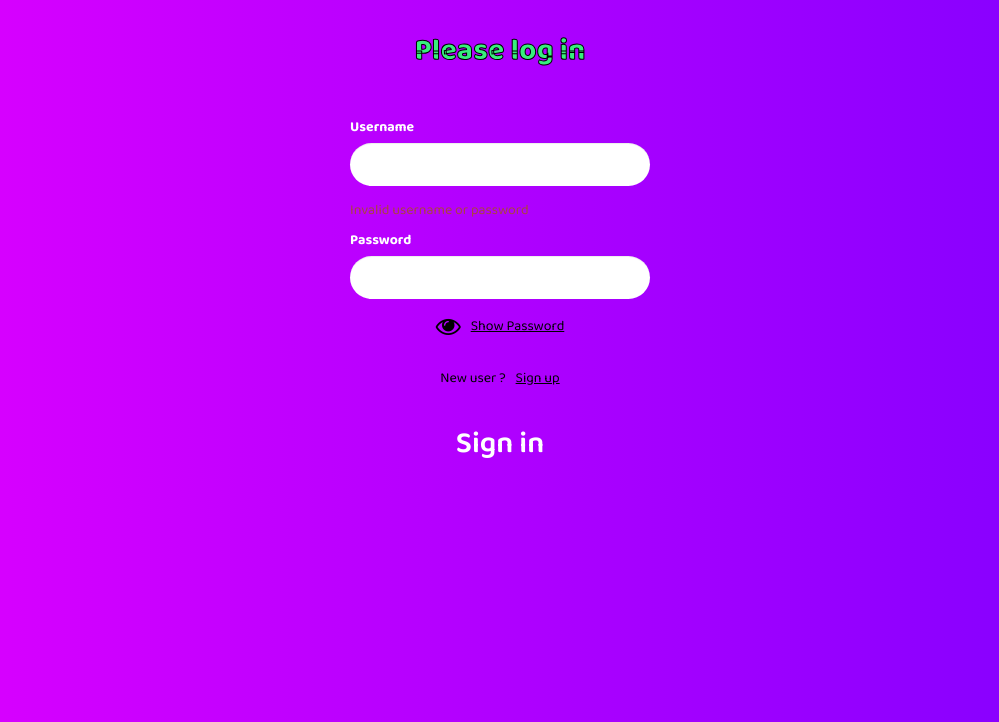
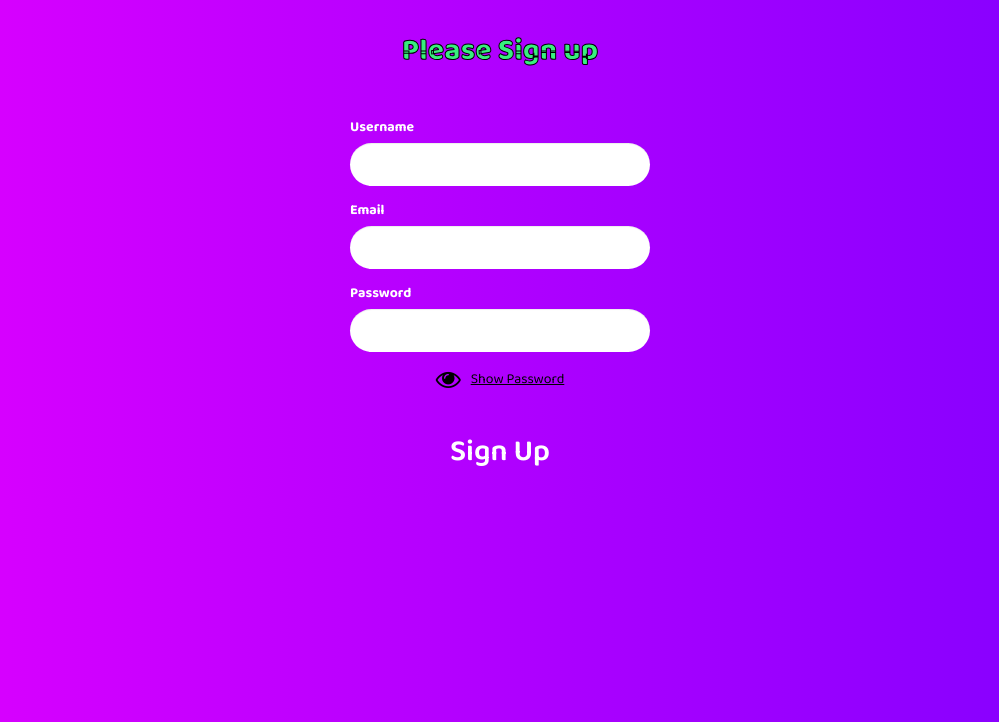
Before and after one commit to mohitrathod7/Personal-Assistant, a Flask app: template templates/signup.html in a window 1280 px wide. Shown: the part 60-782 px from the top of the page, without its empty margins (140-1139 px from the left). Run offline with Flask 2, Linux system fonts and the light colour scheme; the template is opened without the code that fills it: values that come from a table or form of the project are taken from there, most other values are stand-ins (such as "Sample title", 1, 10 or a date in 2020); some libraries are stand-ins or nearby versions.

Commit message:
Update signup.html

```diff
--- a/templates/signup.html
+++ b/templates/signup.html
@@ -2,7 +2,7 @@
 {% import "bootstrap/wtf.html" as wtf %}
 
 {% block title %}
-Login
+Sign Up
 {% endblock %}
 
 {% block styles %}
@@ -18,9 +18,8 @@ Login
 <link rel="stylesheet" href="{{url_for('static', filename='css/essentials.css')}}">
 <link rel="stylesheet" href="{{url_for('static', filename='css/nav.css')}}">
 <link rel="stylesheet" href="{{url_for('static', filename='css/sidepanel.css')}}">
-<link rel="stylesheet" href="{{url_for('static', filename='css/login.css')}}">
-<link rel="stylesheet" href="{{url_for('static', filename='css/password.css')}}">
-<link rel="stylesheet" href="{{url_for('static', filename='css/checkbox.css')}}">
+<link rel="stylesheet" href="{{url_for('.static', filename='css/signup.css')}}">
+<link rel="stylesheet" href="{{url_for('.static', filename='css/password.css')}}">
 {% endblock %}
 
 {% block content %}
@@ -43,11 +42,16 @@ Login
     </div>
 
     <div class="container">
-        <form class="form-signin" method="POST" action="/login">
-            <h2 class="form-signin-heading">Please log in</h2>
+        <form class="form-signin" method="POST" action="/signup">
+            <h2 class="form-signin-heading">Please Sign up</h2>
+
             {{ form.hidden_tag() }}
             {{ wtf.form_field(form.username, autocomplete="off") }}
-            <p class="help-block" style="display: {{uname_help_block}};">Invalid username or password</p>
+            <p class="help-block" style="display: {{uname_help_block}};">Username already exist</p>
+
+            {{ wtf.form_field(form.email, autocomplete="off") }}
+            <p class="help-block" style="display: {{email_help_block}};">Email Id already exist</p>
+
             {{ wtf.form_field(form.password, autocomplete="off") }}
 
             <div class="parent-div-password">
@@ -62,11 +66,7 @@ Login
                 </div>
             </div>
 
-            {{ wtf.form_field(form.remember) }}
-
-            <div style="display: flex; margin: 15px 0; justify-content: center;"><p>New user ?</p><a id="signup" href="{{url_for('signup')}}">Sign up</a></div>
-
-            <button class="btn btn-lg btn-primary btn-block" type="submit">Sign in</button>
+            <button class="btn btn-lg btn-primary btn-block" type="submit">Sign Up</button>
         </form>
     </div>
 
@@ -75,13 +75,5 @@ Login
     <script type = "text/javascript" src = "{{ url_for('static', filename = 'js/animations/animateLogin.js') }}"></script>
     <script type = "text/javascript" src = "{{ url_for('static', filename = 'js/panel.js') }}"></script>
     <script type = "text/javascript" src = "{{ url_for('static', filename = 'js/password.js') }}"></script>
-
-    <script>
-        $(document).ready(function(){
-            $(".checkbox label").addClass("checkbox-container");
-            $(".checkbox-container").append('<span class="checkmark"></span>');
-            $("#remember").before('<p>Remember Me</p>');
-        });
-    </script>
 </body>
 {% endblock %}
```
